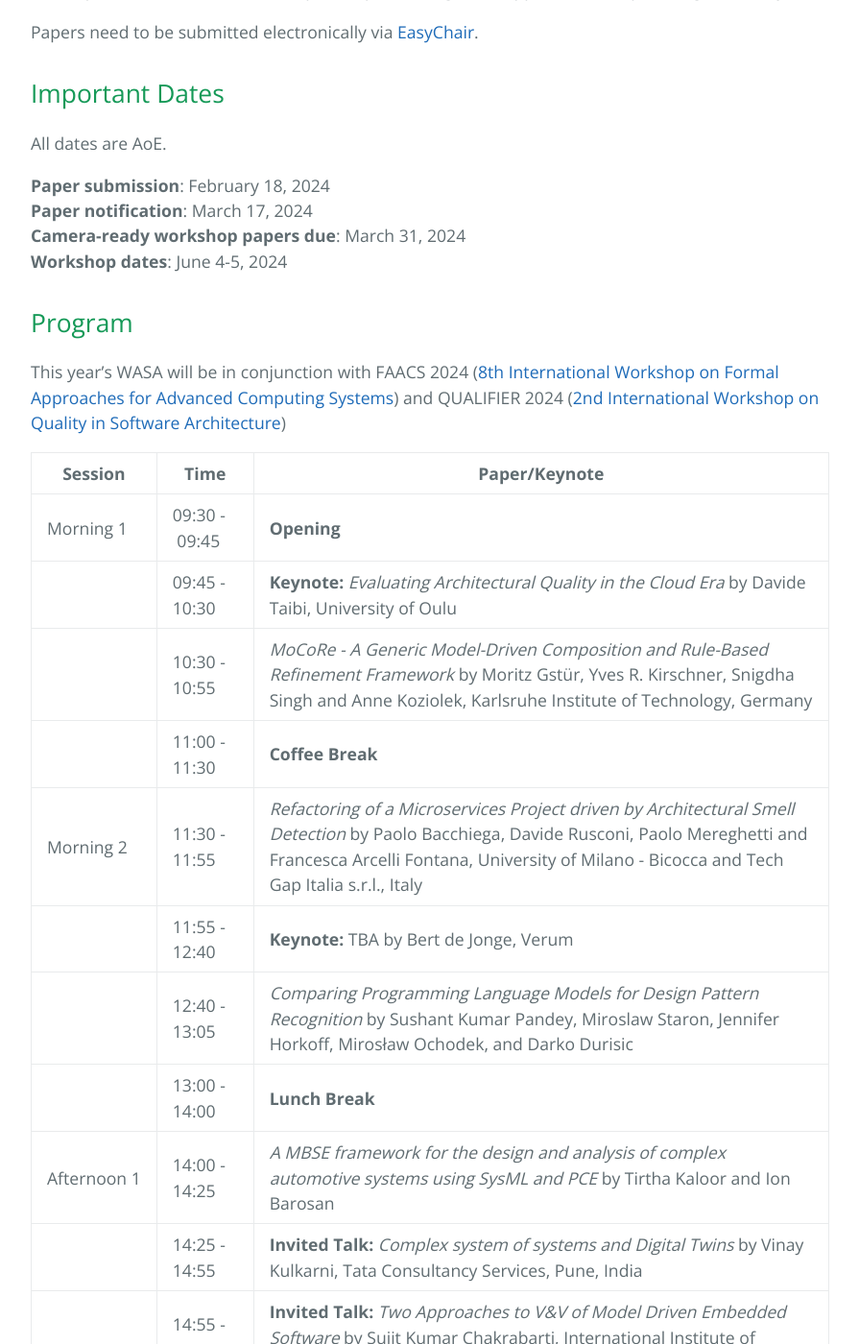
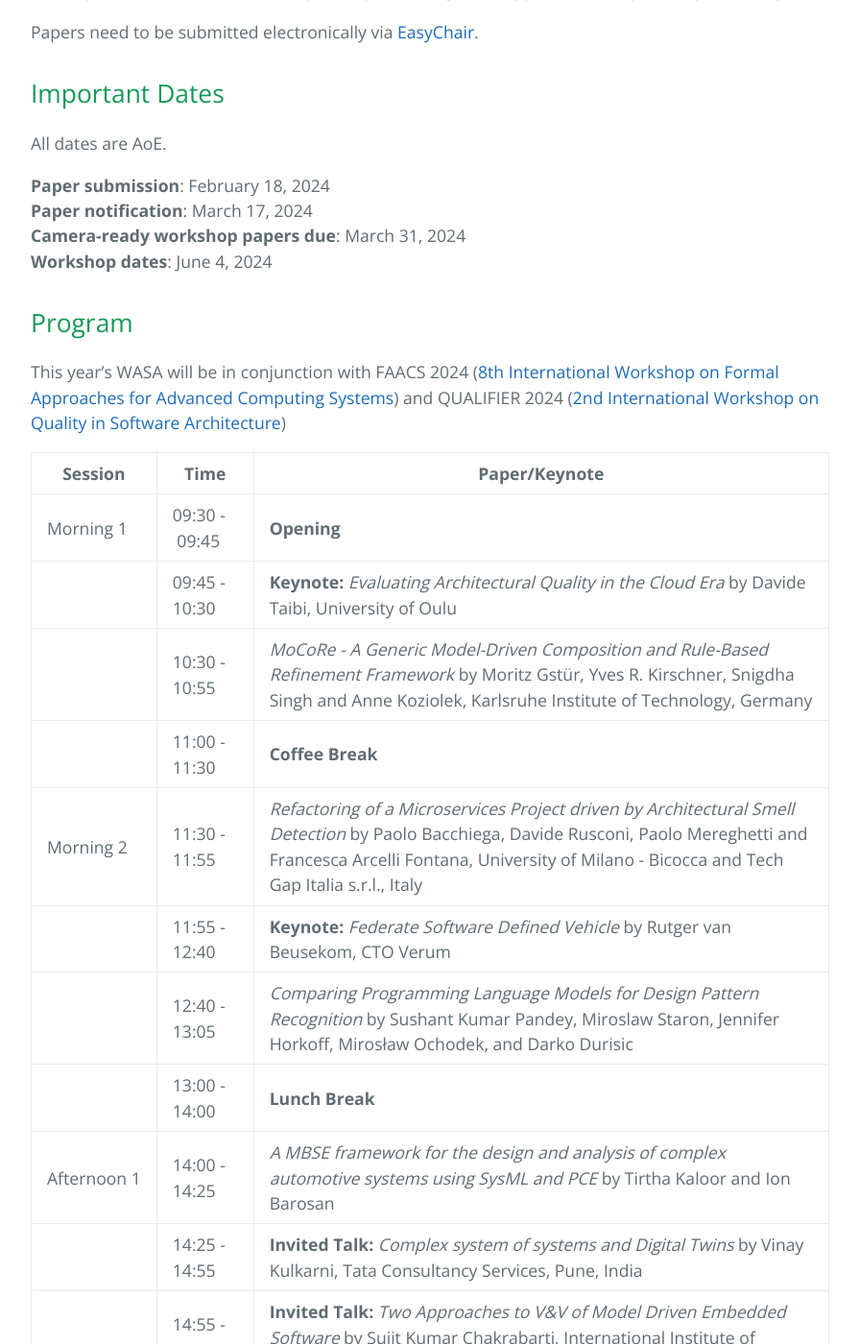
Before and after one commit to WASA-Workshop/2024, a Jekyll site: the page built from index.md, in a window 1280 px wide and 1400 px high, scrolled down 2155 px. Shown: the whole window at 96% size, without its empty margins (192-1087 px from the left). Built offline with Jekyll 4.4.1, drawn with Linux system fonts in a browser that asks for light colours; our own code applies the rules of GitHub Pages for plain Markdown files.

Commit message:
Update index.md

```diff
--- a/index.md
+++ b/index.md
@@ -53,7 +53,7 @@ All dates are AoE.
 **Paper submission**: February 18, 2024\
 **Paper notification**: March 17, 2024\
 **Camera-ready workshop papers due**: March 31, 2024\
-**Workshop dates**: June 4-5, 2024
+**Workshop dates**: June 4, 2024
 
 ## Program
 
@@ -66,7 +66,7 @@ This year's WASA will be in conjunction with FAACS 2024 ([8th International Work
 |             | 10:30 - 10:55	| _MoCoRe - A Generic Model-Driven Composition and Rule-Based Refinement Framework_ by Moritz Gstür, Yves R. Kirschner, Snigdha Singh and Anne Koziolek, Karlsruhe Institute of Technology, Germany |
 |             | 11:00 - 11:30 | **Coffee Break** |
 | Morning&nbsp;2   | 11:30 - 11:55	| _Refactoring of a Microservices Project driven by Architectural Smell Detection_ by Paolo Bacchiega, Davide Rusconi, Paolo Mereghetti and Francesca Arcelli Fontana, University of Milano - Bicocca and Tech Gap Italia s.r.l., Italy |
-|             | 11:55 - 12:40	| **Keynote:** TBA by Bert de Jonge, Verum |
+|             | 11:55 - 12:40	| **Keynote:** _Federate Software Defined Vehicle_ by Rutger van Beusekom, CTO Verum |
 |             | 12:40 - 13:05	| _Comparing Programming Language Models for Design Pattern Recognition_ by Sushant Kumar Pandey, Miroslaw Staron, Jennifer Horkoff, Mirosław Ochodek, and Darko Durisic |
 |             | 13:00 - 14:00 | **Lunch Break** |
 | Afternoon&nbsp;1	| 14:00 - 14:25	| _A MBSE framework for the design and analysis of complex automotive systems using SysML and PCE_ by Tirtha Kaloor and Ion Barosan |
```
